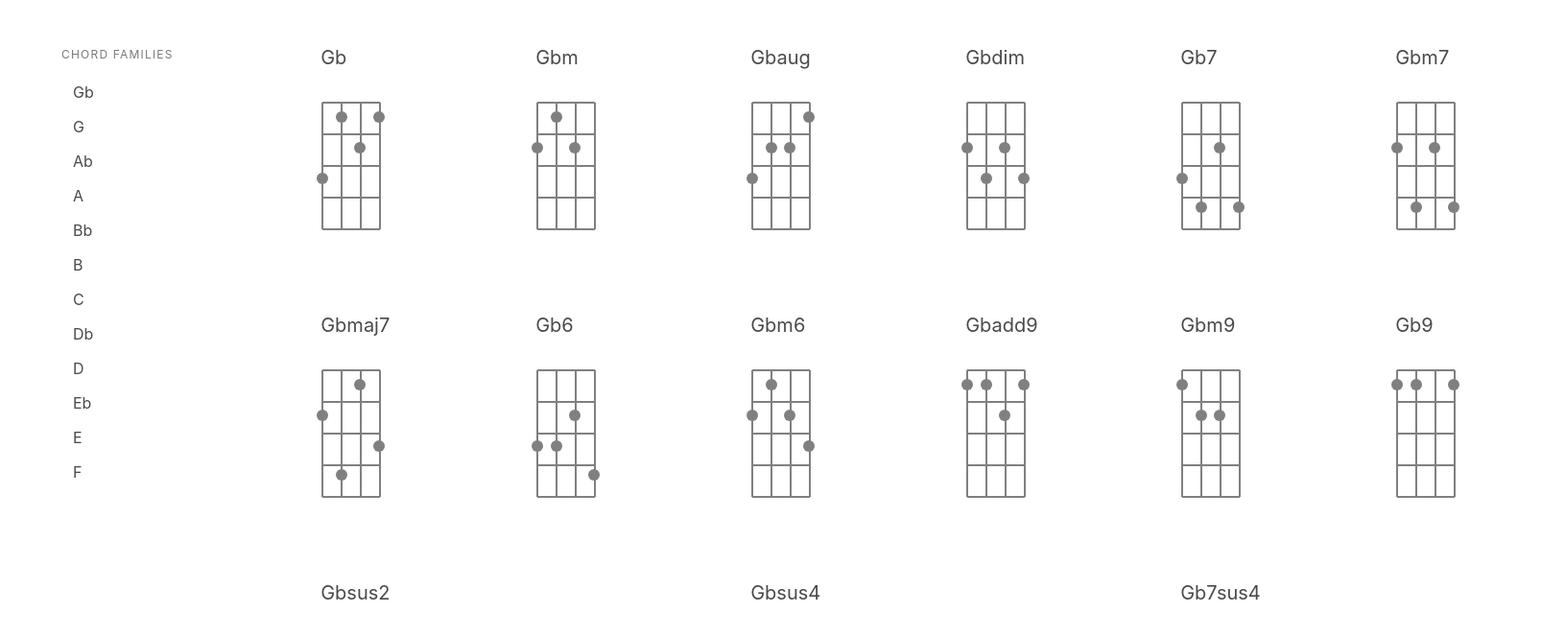
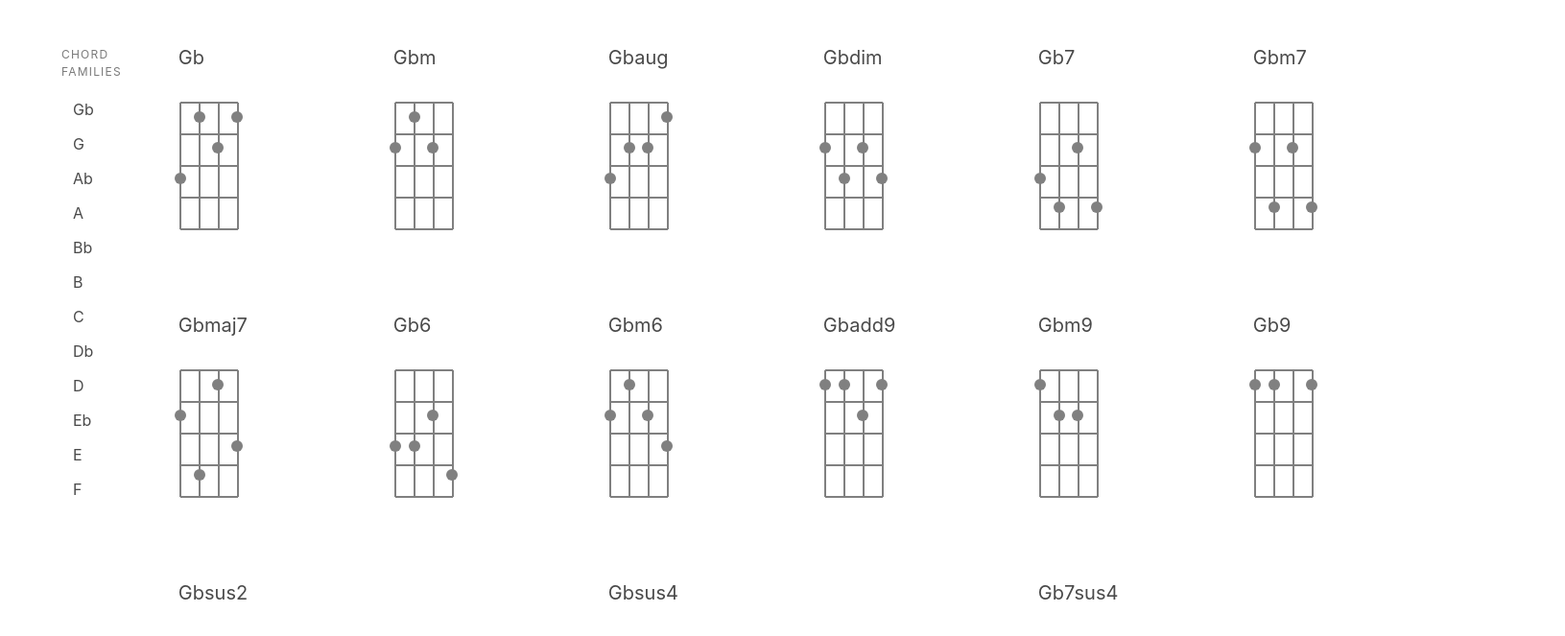
Before and after one commit to pranayaryal/chords, a React (Create React App) app: page / in a window 1280 px wide. Shown: the top 663 px of the page at 96% size, 1631 px wide, since content can reach past the window. Built offline with nearby package versions, Linux system fonts and the light colour scheme.

Commit message:
changes to column width

```diff
--- a/src/App.js
+++ b/src/App.js
@@ -21,7 +21,7 @@ const App = () => {
         <br />
         <div className='container'>
           <div className='columns'>
-            <div className='column is-one-fifth'>
+            <div className='column'>
               <Menu />
             </div>
             <div className='column'>
--- a/src/App.scss
+++ b/src/App.scss
@@ -7,4 +7,5 @@
     padding: 0 35px;
 }
 
+
 @import '../node_modules/bulma/bulma.sass';
```
